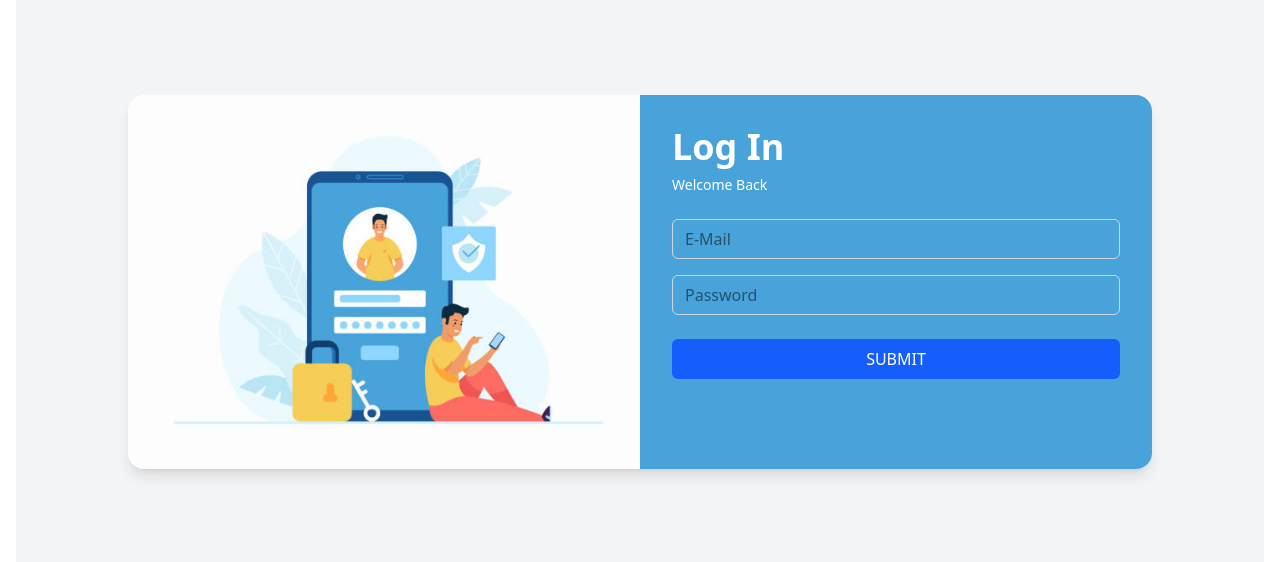
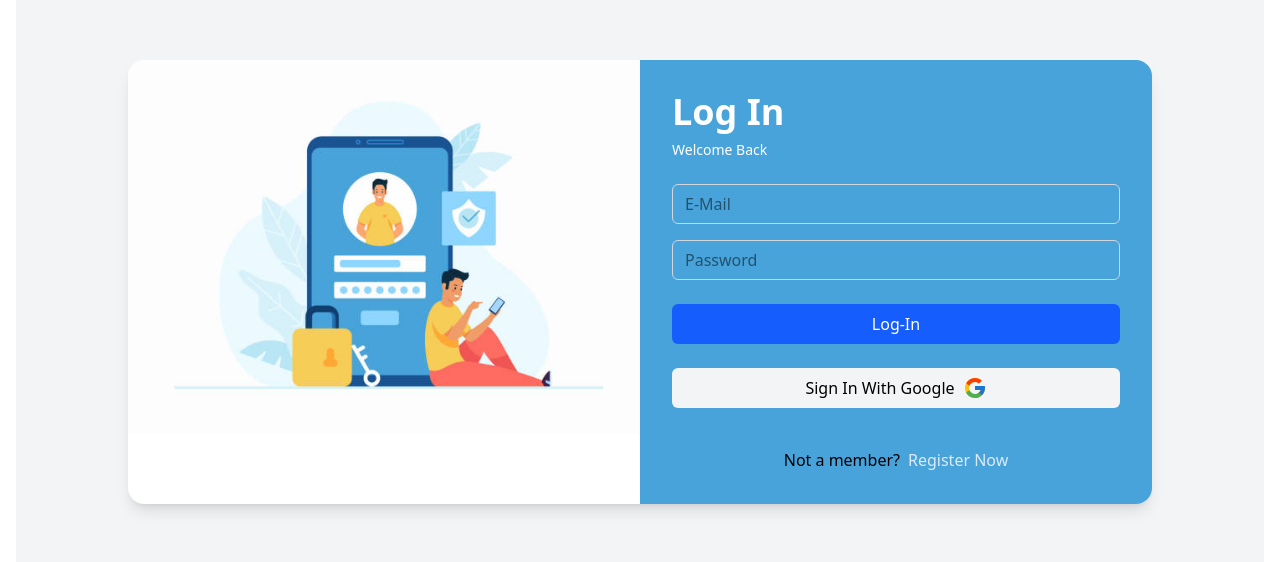
Before and after one commit to Aniket-Sodha/Dashboard, a React app: page / in a window 1280 px wide. Shown: the part 118-680 px from the top of the page. Built offline with nearby package versions, Linux system fonts and the light colour scheme; the HTML template or start-up script is replaced by a standard one; a web font is replaced by a local one.

Commit message:
feat: implement Google sign-in and enhance login/register validation

```diff
--- a/src/component/Login.jsx
+++ b/src/component/Login.jsx
@@ -2,11 +2,18 @@ import { useNavigate } from "react-router-dom";
 import log from "./Images/Login.jpg";
 import { toast, ToastContainer } from "react-toastify";
 import { isValidElement, useState } from "react";
-import { getAuth, createUserWithEmailAndPassword , signInWithEmailAndPassword} from "firebase/auth";
+import {
+  getAuth,
+  GoogleAuthProvider,
+  signInWithEmailAndPassword,
+  signInWithPopup,
+} from "firebase/auth";
 import { app } from "./firebase";
+import { FcGoogle } from "react-icons/fc";
 
 let Login = () => {
   const auth = getAuth(app);
+  const googleProvider = new GoogleAuthProvider();
 
   const [email, setEmail] = useState("");
   const [password, setPassword] = useState();
@@ -32,58 +39,47 @@ let Login = () => {
     );
   };
 
-
-
-
   // check
   const handleLogin = (e) => {
     e.preventDefault();
 
     if (!email || !password) {
-    toast.error("Please enter both Email and Password");
+      toast.error("Please enter email and password");
       return;
     }
 
     if (!isValidEmail(email)) {
-    toast.error("Please enter a valid email address");
+      toast.error("Invalid email");
+      return;
+    }
+    if (!isValidPassword(password)) {
+      toast.error("Invalid password");
       return;
     }
 
-  if (!isValidPassword(password)) {
-    toast.error(
-      "Password must be at least 6 characters and include uppercase, lowercase, number, and symbol"
-    );
-    return;
-  }
-
-  // Firebase: create account
-  createUserWithEmailAndPassword(auth, email, password)
-    .then((value) => {
-      console.log("Firebase Response:", value);
-      toast.success("Successfully Signed Up");
-      setTimeout(() => nv("/Dashboard"), 1000);
-    })
-
-    // sign up
-
     signInWithEmailAndPassword(auth, email, password)
       .then((userCredential) => {
-        console.log("User logged in:", userCredential);
-        toast.success("Successfully Logged In");
-        setTimeout(() => nv("/Dashboard"), 1000);
+        console.log("Logged in:", userCredential);
+        toast.success("Login successful");
+        setTimeout(() => nv("/Dashboard"), 1500);
       })
-      .catch((error) => {
-        console.error("Login error:", error);
-        toast.error("Invalid credentials or user does not exist");
+      .catch((err) => {
+        console.error("Login error:", err);
+        toast.error("Invalid email or password");
       });
-
   };
-
+  // Sign in with Google
+  let signInWithGoogle = () => {
+    signInWithPopup(auth, googleProvider).then((result) => {
+      toast.success("Login successful");
+      setTimeout(() => nv("/Dashboard"), 500);
+    });
+  };
 
   return (
     <div className="h-full w-full flex justify-center items-center bg-gray-100 px-4 ">
       <ToastContainer position="bottom-right" />
-      <div className="flex flex-col md:flex-row w-full max-w-5xl bg-white rounded-2xl overflow-hidden shadow-lg">
+      <div className="flex flex-col md:flex-row w-full max-w-5xl relative bg-white rounded-2xl overflow-hidden shadow-lg">
         <div className=" lg:w-1/2 md:w-full md:h-full ">
           <img
             src={log}
@@ -117,11 +113,25 @@ let Login = () => {
 
             <button
               onClick={handleLogin}
-
-              className="w-full max-w-md h-10 bg-blue-600 text-white rounded-md hover:bg-blue-700 transition"
+              className="w-full max-w-md h-10 font-medium mb-6 bg-blue-600 text-white rounded-md hover:bg-blue-700 transition"
             >
-              SUBMIT
+              Log-In
             </button>
+            <div className="bg-gray-100 h-10  w-full max-w-md font-medium rounded-md flex justify-center items-center hover:bg-gray-200">
+              <button onClick={signInWithGoogle} className="flex gap-2">
+                <span>Sign In With Google</span>{" "}
+                <FcGoogle className="text-2xl " />
+              </button>
+            </div>
+            <div className="flex justify-center mt-10 gap-2">
+              <span>Not a member? </span>
+              <button
+                onClick={() => nv("/register")}
+                className="text-blue-100 cursor-grab"
+              >
+                Register Now
+              </button>
+            </div>
           </form>
         </div>
       </div>
--- a/src/component/Register.jsx
+++ b/src/component/Register.jsx
@@ -1,8 +1,8 @@
 import { useNavigate } from "react-router-dom";
 import log from "./Images/Login.jpg";
 import { toast, ToastContainer } from "react-toastify";
-import { isValidElement, useState } from "react";
-import { getAuth, createUserWithEmailAndPassword , signInWithEmailAndPassword} from "firebase/auth";
+import { useState } from "react";
+import { getAuth, createUserWithEmailAndPassword } from "firebase/auth";
 import { app } from "./firebase";
 
 let Register = () => {
@@ -37,47 +37,34 @@ let Register = () => {
 
 
   // check
-  const handleLogin = (e) => {
+  const handleRegister = (e) => {
     e.preventDefault();
 
-  if (!email || !password) {
-    toast.error("Please enter both Email and Password");
+    if (!email || !password || !Username) {
+      toast.error("Please fill all fields");
       return;
     }
 
     if (!isValidEmail(email)) {
-    toast.error("Please enter a valid email address");
+      toast.error("Invalid email");
       return;
     }
 
     if (!isValidPassword(password)) {
-    toast.error(
-      "Password must be at least 6 characters and include uppercase, lowercase, number, and symbol"
-    );
+      toast.error("Weak password");
       return;
     }
 
-  // Firebase: create account
     createUserWithEmailAndPassword(auth, email, password)
-    .then((value) => {
-      console.log("Firebase Response:", value);
-      toast.success("Successfully Signed Up");
-      setTimeout(() => nv("/Dashboard"), 1000);
+      .then((userCredential) => {
+        console.log("User signed up:", userCredential);
+        toast.success("Successfully Registered");
+        setTimeout(() => nv("/"), 1500);
       })
-
-    // sign up
-
-    signInWithEmailAndPassword(auth, email, password)
-      .then((userCredential) => {
-        console.log("User logged in:", userCredential);
-        toast.success("Successfully Logged In");
-        setTimeout(() => nv("/Dashboard"), 1000);
-      })
-      .catch((error) => {
-        console.error("Login error:", error);
-        toast.error("Invalid credentials or user does not exist");
+      .catch((err) => {
+        console.error("Signup Error:", err);
+        toast.error(err.message);
       });
-
   };
 
 
@@ -96,10 +83,18 @@ let Register = () => {
         <div className="w-full lg:w-1/2  bg-[#48A3DA] p-8 flex">
           <form
             className=" flex-col justify-center items-center"
-            onSubmit={(e) => e.preventDefault()}
+            // onSubmit={(e) => e.preventDefault()}
           >
-            <h2 className="text-4xl font-semibold text-white mb-2">Log In</h2>
-            <p className="text-sm text-white mb-6">Welcome Back</p>
+            <h2 className="text-4xl font-semibold text-white mb-2">Register</h2>
+            <p className="text-sm text-white mb-6">Hii User 🖐️</p>
+
+            <input
+              type="text"
+              required
+              placeholder="Username"
+              onChange={(e) => setUsername(e.target.value)}
+              className="w-full max-w-md h-10 px-3 mb-4 rounded-md border border-gray-300"
+            />
 
             <input
               type="email"
@@ -117,11 +112,11 @@ let Register = () => {
             />
 
             <button
-        onClick={handleLogin}
+            onClick={handleRegister}
 
               className="w-full max-w-md h-10 bg-blue-600 text-white rounded-md hover:bg-blue-700 transition"
             >
-              SUBMIT
+              Sign-In
             </button>
           </form>
         </div>
```
Lines whose indentation alone changed are shown as unchanged.
